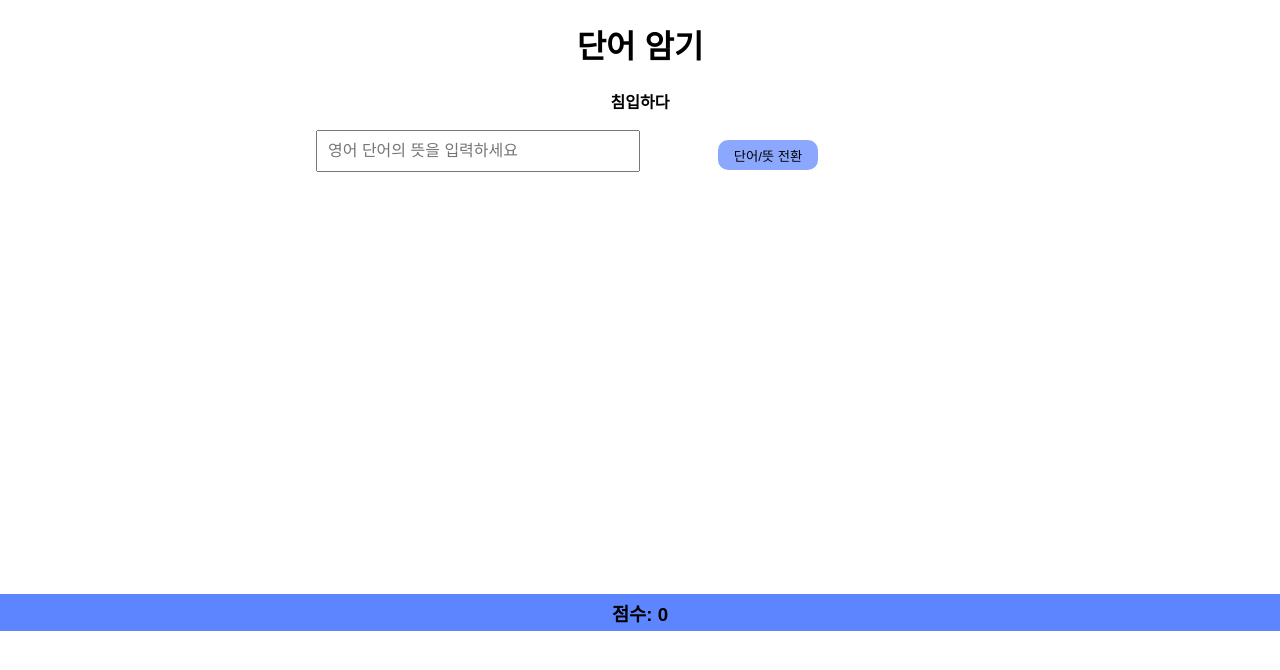
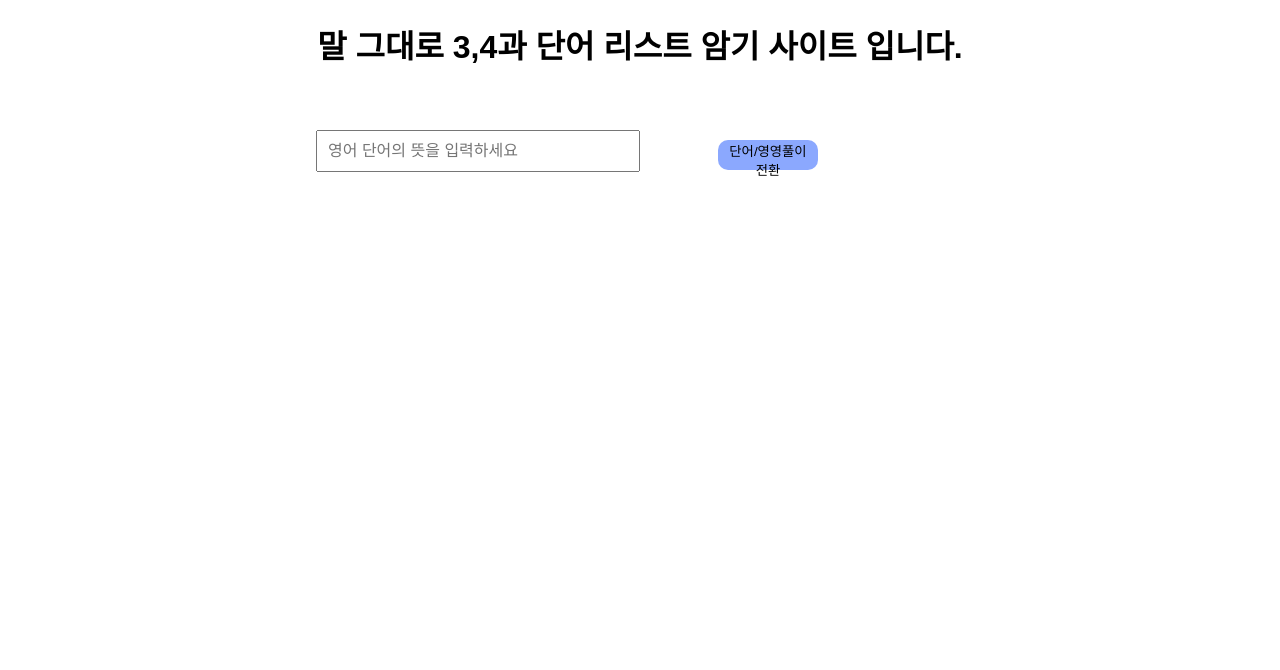
Before and after one commit to Nothing10000/hereismyweb, a plain HTML site: page index.html in a window 1280 px wide. Drawn offline with Linux system fonts and the light colour scheme.

Commit message:
Update index.html

```diff
--- a/index.html
+++ b/index.html
@@ -2,19 +2,17 @@
 <html lang="en">
 <head>
 <meta charset="UTF-8">
-<title>단어 암기</title>
+<title>단어 리스트 암기</title>
 <link rel="stylesheet" href="style.css">
 </style>
 </head>
 <body>
-<h1>단어 암기</h1>
-<h4 id="word"></h4>
+<h1>말 그대로 3,4과 단어 리스트 암기 사이트 입니다.</h1>
+<h3 id="word"></h3>
 <input type="text" id="answerInput" placeholder="영어 단어의 뜻을 입력하세요" onkeydown="handleKeyPress(event)"
 autocomplete="off">
 <p id="result"></p>
-<h3 id="score">점수: 0</h3>
-<button onclick="눌렀다()" id="BUTTON123">단어/뜻 전환</button>
-
-<script src="script.js"></script>
+<button onclick="눌렀다()" id="BUTTON123">단어/영영풀이 전환</button>
+<script src="abcde.js"></script>
 </body>
 </html>
```
